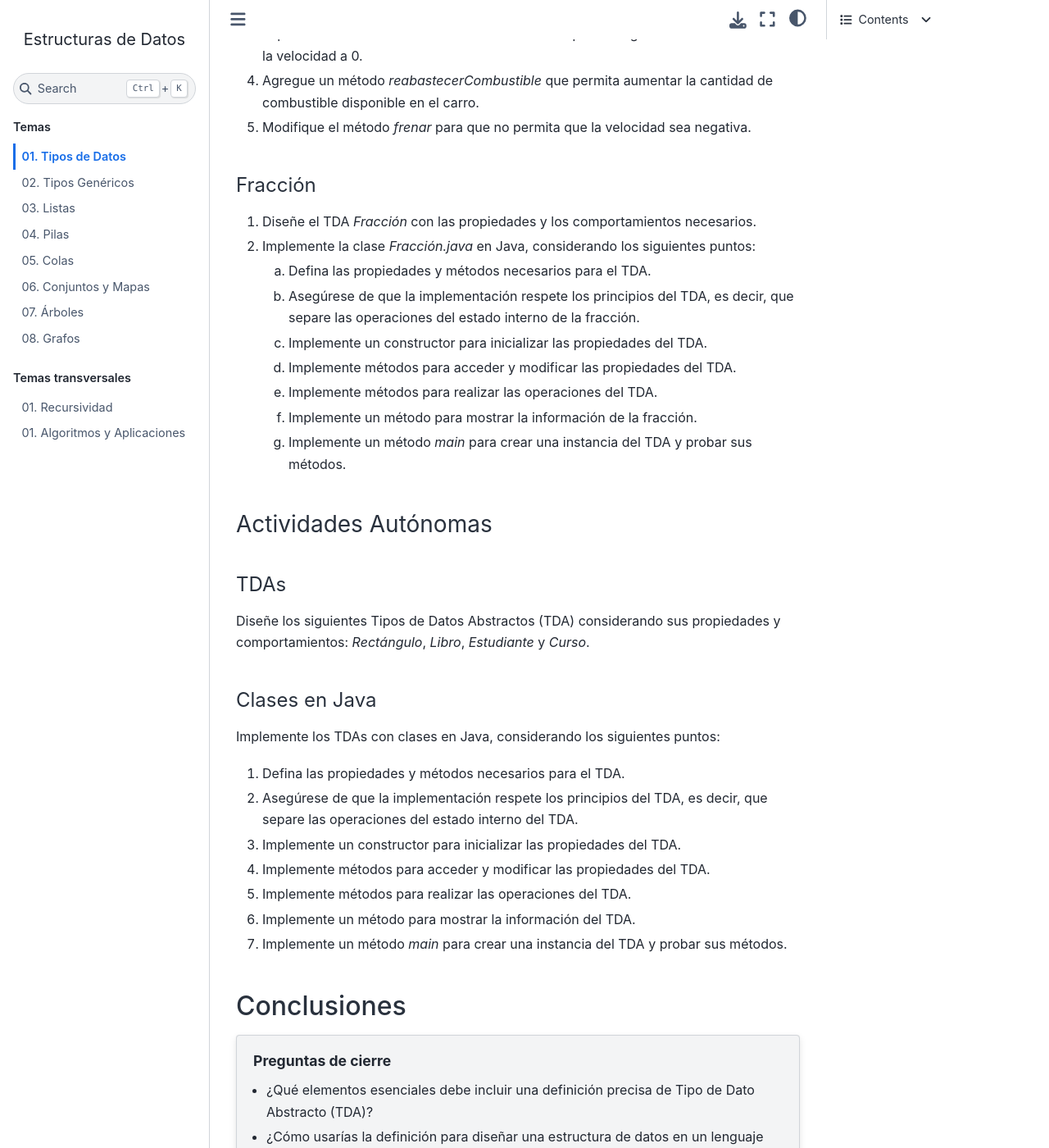
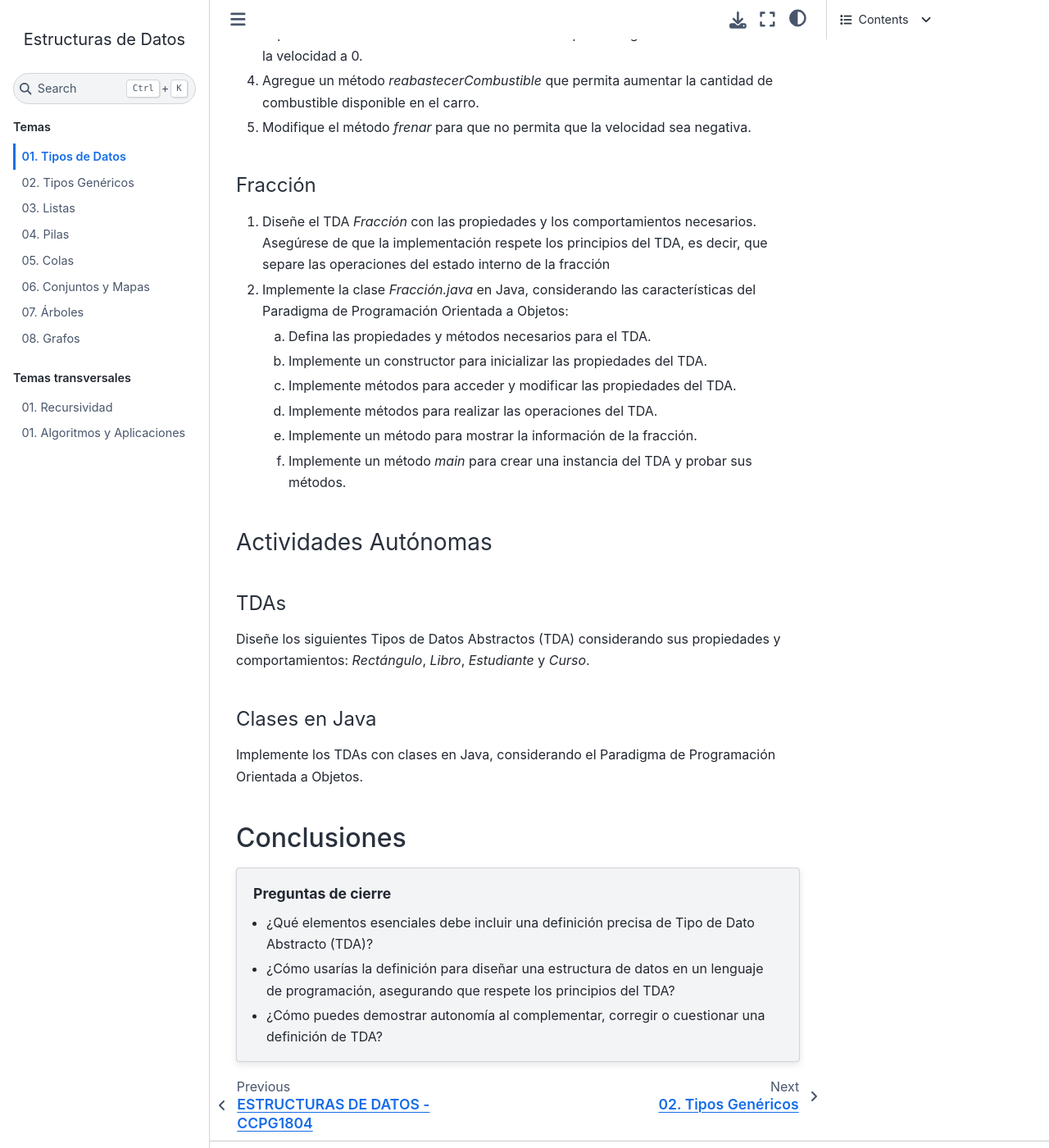
Before and after one commit to CDIAFIEC/FAQs, a Sphinx documentation site: the page built from docs/source/temas/01.tiposdedatos.rst, in a window 1280 px wide and 1400 px high, scrolled down 4692 px. Shown: the whole window at 82% size. Built offline with Sphinx 7.4.7 and the Sphinx Book theme 1.1.4, drawn with Linux system fonts in a browser that asks for light colours.

Commit message:
rephrasing

```diff
--- a/docs/source/temas/01.tiposdedatos.rst
+++ b/docs/source/temas/01.tiposdedatos.rst
@@ -335,16 +335,16 @@
 Fracción
 ^^^^^^^^
 
-1. Diseñe el TDA `Fracción` con las propiedades y los comportamientos necesarios.
-2. Implemente la clase `Fracción.java` en Java, considerando los siguientes puntos:
+1. Diseñe el TDA `Fracción` con las propiedades y los comportamientos necesarios. Asegúrese de que la implementación respete los principios del TDA, es decir, que separe las operaciones del estado interno de la fracción
+
+2. Implemente la clase `Fracción.java` en Java, considerando las características del Paradigma de Programación Orientada a Objetos:
 
    a) Defina las propiedades y métodos necesarios para el TDA.
-   b) Asegúrese de que la implementación respete los principios del TDA, es decir, que separe las operaciones del estado interno de la fracción.
-   c) Implemente un constructor para inicializar las propiedades del TDA.
-   d) Implemente métodos para acceder y modificar las propiedades del TDA.
-   e) Implemente métodos para realizar las operaciones del TDA.
-   f) Implemente un método para mostrar la información de la fracción.
-   g) Implemente un método `main` para crear una instancia del TDA y probar sus métodos.
+   b) Implemente un constructor para inicializar las propiedades del TDA.
+   c) Implemente métodos para acceder y modificar las propiedades del TDA.
+   d) Implemente métodos para realizar las operaciones del TDA.
+   e) Implemente un método para mostrar la información de la fracción.
+   f) Implemente un método `main` para crear una instancia del TDA y probar sus métodos.
 
 Actividades Autónomas
 ---------------------
@@ -357,15 +357,7 @@
 Clases en Java
 ^^^^^^^^^^^^^^
 
-Implemente los TDAs con clases en Java, considerando los siguientes puntos:
-
-1. Defina las propiedades y métodos necesarios para el TDA.
-2. Asegúrese de que la implementación respete los principios del TDA, es decir, que separe las operaciones del estado interno del TDA.
-3. Implemente un constructor para inicializar las propiedades del TDA.
-4. Implemente métodos para acceder y modificar las propiedades del TDA.
-5. Implemente métodos para realizar las operaciones del TDA.
-6. Implemente un método para mostrar la información del TDA.
-7. Implemente un método `main` para crear una instancia del TDA y probar sus métodos.
+Implemente los TDAs con clases en Java, considerando el Paradigma de Programación Orientada a Objetos.
 
 
 Conclusiones
```
